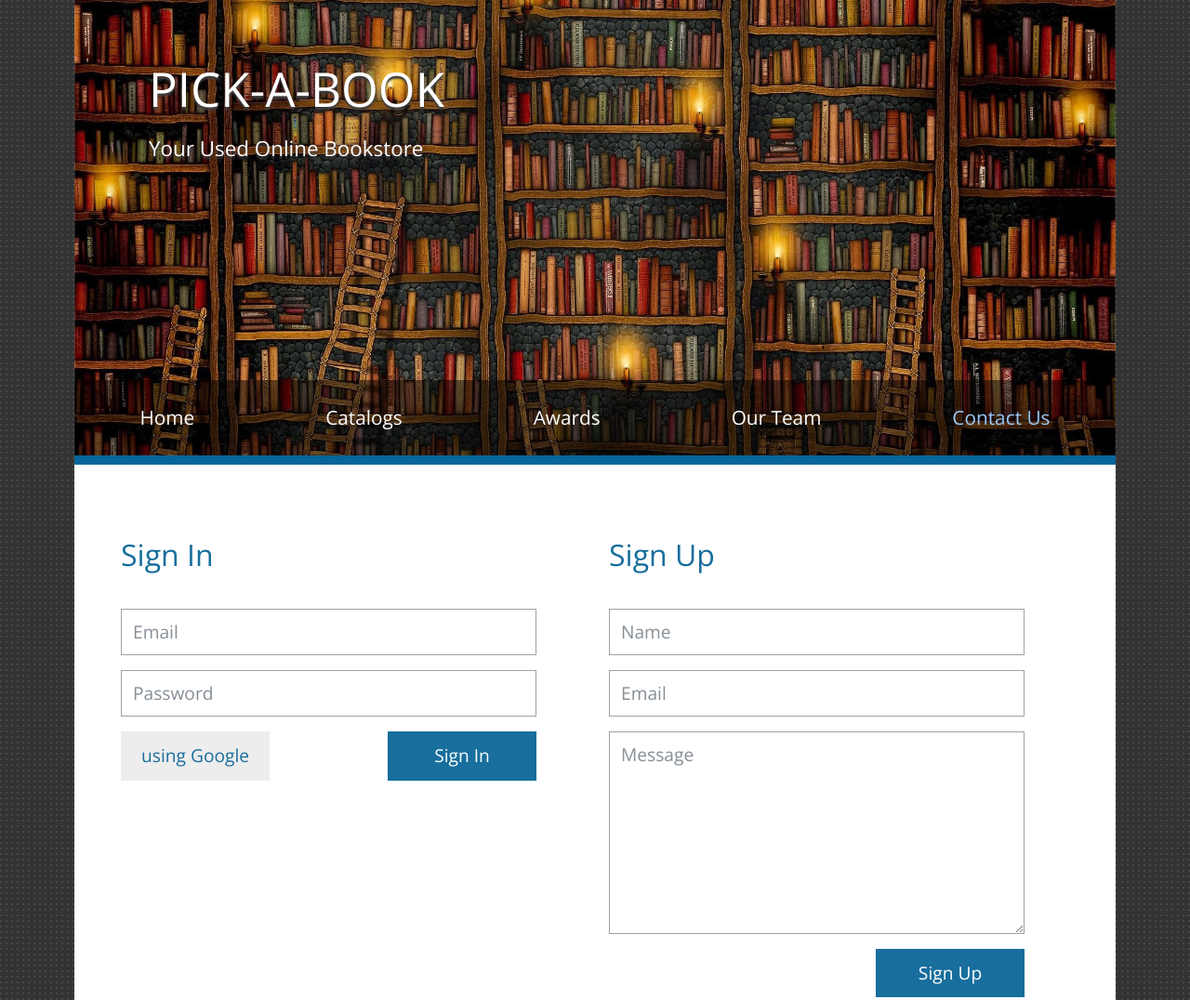
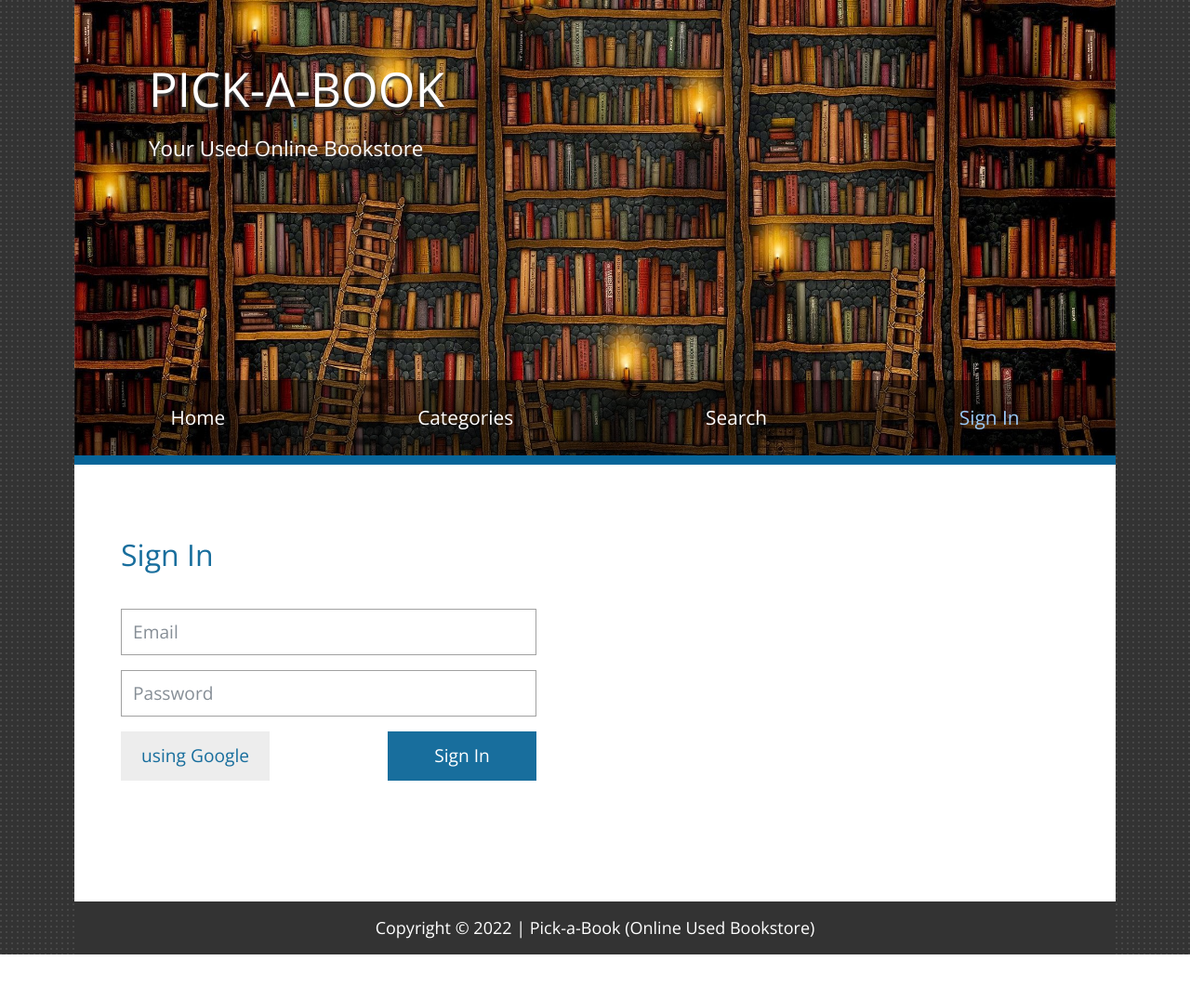
Before and after one commit to yousefhussien727/Pick-a-Book, a website: page view/signIn.html in a window 1280 px wide. Shown: the top 1076 px of the page at 93% size. After the commit the page ends 1027 px from the top, so only its background shows below. Drawn offline with nearby package versions, Linux system fonts and the light colour scheme; files that its build step writes are made by us from their sources; a script that the page names is missing; files whose address does not match are found by name.

Commit message:
commit to master

```diff
--- a/app.js
+++ b/app.js
@@ -1,9 +1,8 @@
-// import logger from './middlewares/logger.js'
-const logger = require('./middlewares/logger')
 const dotenv = require('dotenv');
 const express = require('express');
 const cors = require('cors');
 const path = require('path');
+const logger = require('./middlewares/logger');
 const paypal = require('paypal-rest-sdk');
 
 // Load Env Variables
--- a/controller/auth.js
+++ b/controller/auth.js
@@ -40,7 +40,6 @@ export async function login(req, res, next) {
     const user = await findOne({ email }).select('+password');
     if (!user) {
         return next(new ErrorResponse('Invalid info', 401));
-
     }
     const isMatch = await matchPassword(password);
     if (!isMatch) {
--- a/package.json
+++ b/package.json
@@ -11,9 +11,11 @@
   "author": "",
   "license": "ISC",
   "dependencies": {
+    "bcryptjs": "^2.4.3",
     "cors": "^2.8.5",
     "dotenv": "^10.0.0",
     "express": "^4.17.2",
+    "google-auth-library": "^7.11.0",
     "mongoose": "^6.1.4",
     "paypal-rest-sdk": "^1.8.1"
   },
--- a/view/signIn.html
+++ b/view/signIn.html
@@ -28,11 +28,10 @@
 
                 <div class="collapse navbar-collapse tm-main-nav" id="tmMainNav">
                     <ul class="nav nav-fill tm-main-nav-ul">
-                        <li class="nav-item"><a class="nav-link" href="index.html">Home</a></li>
-                        <li class="nav-item"><a class="nav-link" href="#">Catalogs</a></li>
-                        <li class="nav-item"><a class="nav-link" href="#">Awards</a></li>
-                        <li class="nav-item"><a class="nav-link" href="team.html">Our Team</a></li>
-                        <li class="nav-item"><a class="nav-link active" href="contact.html">Contact Us</a></li>
+                        <li class="nav-item"><a class="nav-link" href="/">Home</a></li>
+                        <li class="nav-item"><a class="nav-link" href="#">Categories</a></li>
+                        <li class="nav-item"><a class="nav-link" href="search">Search</a></li>
+                        <li class="nav-item"><a class="nav-link active" href="signIn">Sign In</a></li>
                     </ul>
                 </div>
             </nav>
@@ -43,9 +42,7 @@
                 <div class="col-6">
                     <h2 class="tm-blue-text tm-margin-b-p">Sign In</h2>
                 </div>
-                <div class="col-6">
-                    <h2 class="tm-blue-text tm-margin-b-p">Sign Up</h2>
-                </div>
+                <div class="col-6"></div>
                 <div class="col-md-6 col-sm-12 mb-md-0 mb-5 tm-overflow-auto">
                     <div class="mr-lg-5">
                         <form action="#" method="post" class="tm-contact-form">
@@ -55,28 +52,12 @@
                             <div class="form-group">
                                 <input type="password" id="contact_email" name="contact_email" class="form-control" placeholder="Password" required />
                             </div>
-                            <button type="submit" onclick="onSignInClicked()" class=" tm-btn tm-btn-gray float-left">using Google</button>
+                            <button type="submit" onclick="onSignInClicked()" class="tm-btn tm-btn-gray float-left">using Google</button>
                             <button type="submit" class="tm-btn tm-btn-blue float-right">Sign In</button>
                         </form>
                     </div>
                 </div>
-                <div class="col-md-6 col-sm-12 mb-md-0 mb-5 tm-overflow-auto">
-                    <div class="mr-lg-5">
-                        <form action="#" method="post" class="tm-contact-form">
-                            <div class="form-group">
-                                <input type="text" id="contact_name" name="contact_name" class="form-control" placeholder="Name" required />
-                            </div>
-                            <div class="form-group">
-                                <input type="email" id="contact_email" name="contact_email" class="form-control" placeholder="Email" required />
-                            </div>
-                            <div class="form-group">
-                                <textarea id="contact_message" name="contact_message" class="form-control" rows="8" placeholder="Message" required></textarea>
-                            </div>
-
-                            <button type="submit" class="tm-btn tm-btn-blue float-right">Sign Up</button>
-                        </form>
-                    </div>
-                </div>
+                <div class="col-md-6 col-sm-12 mb-md-0 mb-5 tm-overflow-auto"></div>
             </section>
         </div>
 
```
Also changed, not shown: controller/payment.js (+1 -9 lines), controller/user.js (+30 -5 lines), view/index.html (+1 -1 lines), view/payment.html (+4 -5 lines), view/preview.html (+4 -5 lines), view/search.html (+4 -5 lines), 2 other files.
